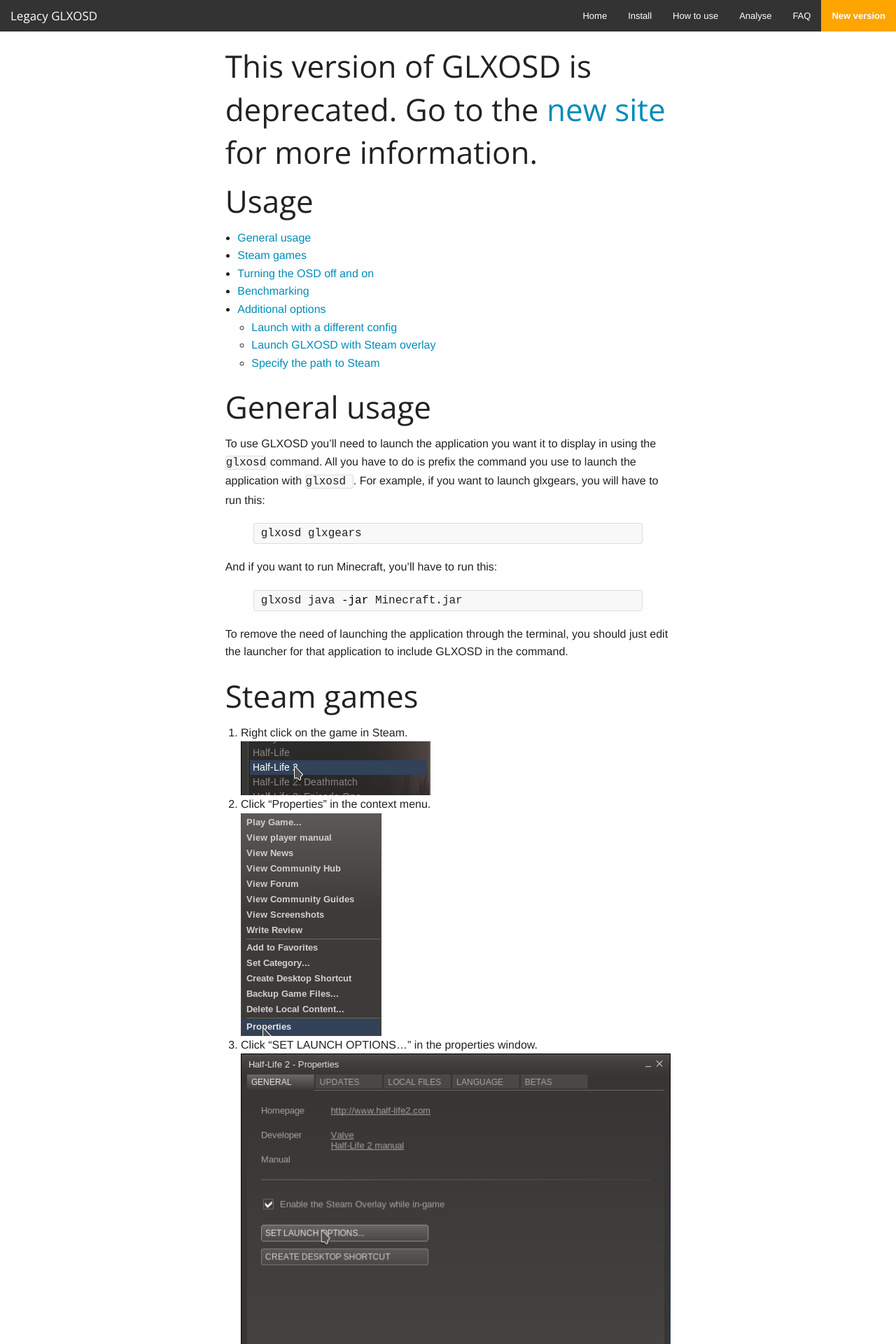
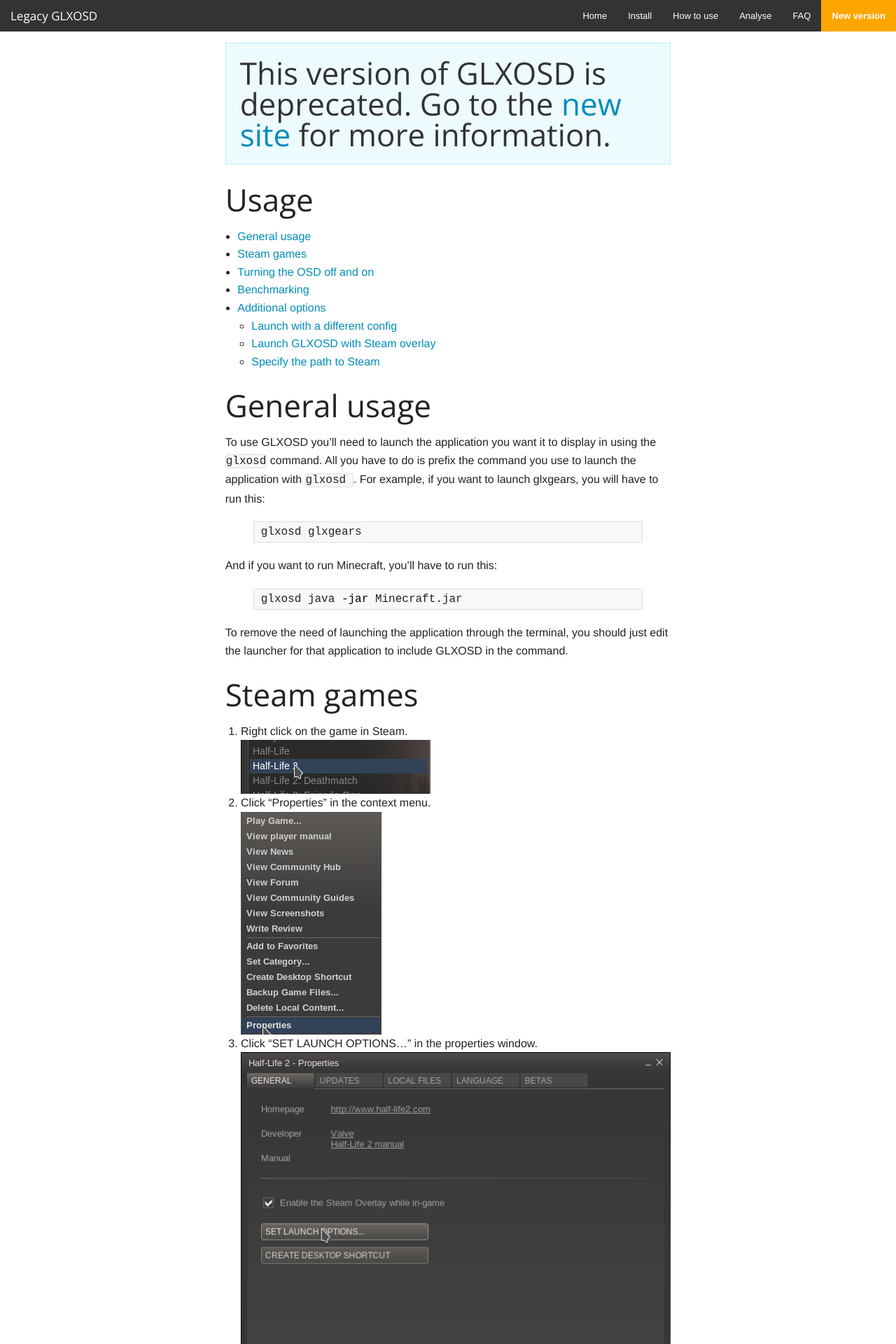
Before and after one commit to nickguletskii/GLXOSD, a Jekyll site: the page built from usage.md, in a window 1280 px wide. Shown: the top 1920 px of the page at 70% size. Built offline with Jekyll 4.4.1, drawn with Linux system fonts in a browser that asks for light colours.

Commit message:
Make the deprecation warning more visible

```diff
--- a/_layouts/default.html
+++ b/_layouts/default.html
@@ -10,8 +10,9 @@
 	</br>
 	<div class="row">
 		<div class="large-8 large-centered columns">
-			<h1>This version of GLXOSD is deprecated. Go to the <a href="https://glxosd.nickguletskii.com/">new site</a> for more information.</h1>
-
+			<div class="panel callout">
+				<h1>This version of GLXOSD is deprecated. Go to the <a href="https://glxosd.nickguletskii.com/">new site</a> for more information.</h1>
+			</div>
 			<main>
 				<h1>{{ page.title }}</h1>
 				{{ content }}
```
